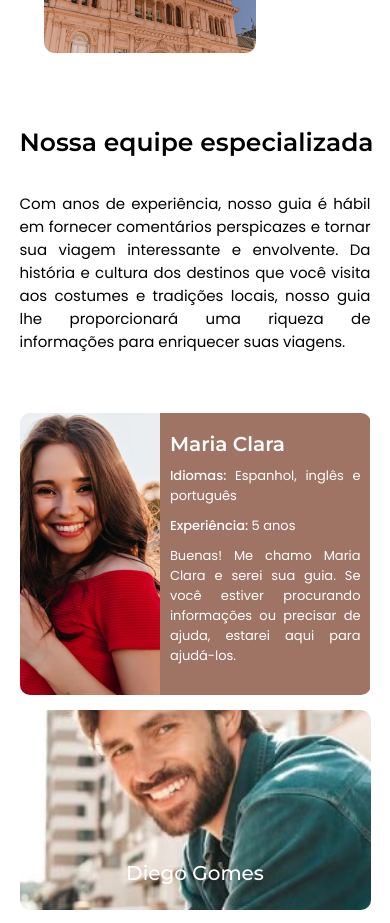
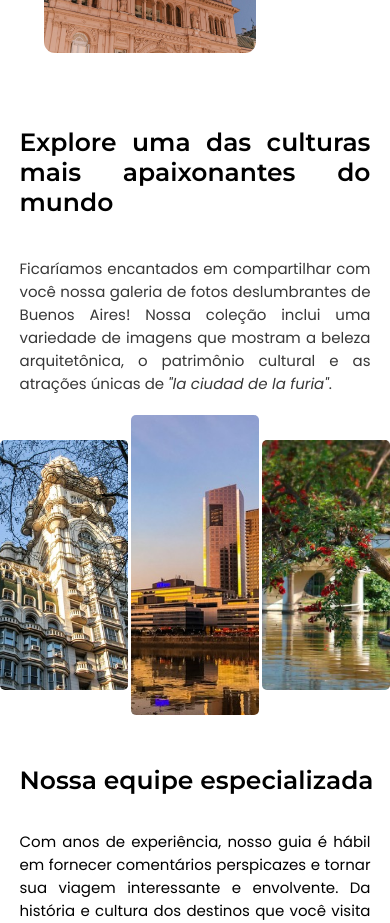
Before and after one commit to arielcBR/agency-travel, a React (Vite) app: page / in a window 390 px wide. Shown: the part 3680-4603 px from the top of the page. Built offline with nearby package versions, Linux system fonts and the light colour scheme.

Commit message:
added responsive into Gallery section for mobile devices

```diff
--- a/src/components/Gallery/styles.ts
+++ b/src/components/Gallery/styles.ts
@@ -55,6 +55,10 @@ export const GalleryHeader = styled.div`
       font-size: 1.5rem;
     }
   }
+
+  @media (max-width: ${DEVICE_BREAKPOINT.SM}) {
+    width: 100%;
+  }
 `;
 
 export const GalleryImages = styled.div`
--- a/src/pages/Home/index.tsx
+++ b/src/pages/Home/index.tsx
@@ -14,7 +14,7 @@ export function Home() {
       <AboutUs />
       <OurServices />
       <AgencyInfo />
-      {/* <Gallery /> */}
+      <Gallery />
       <OurStaff />
       {/* <WhatsappButton /> */}
     </HomeContainer>
```
